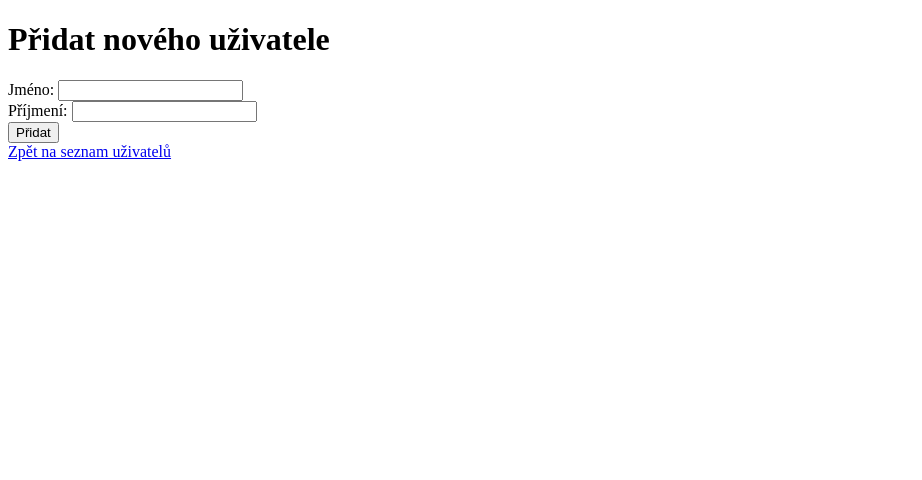
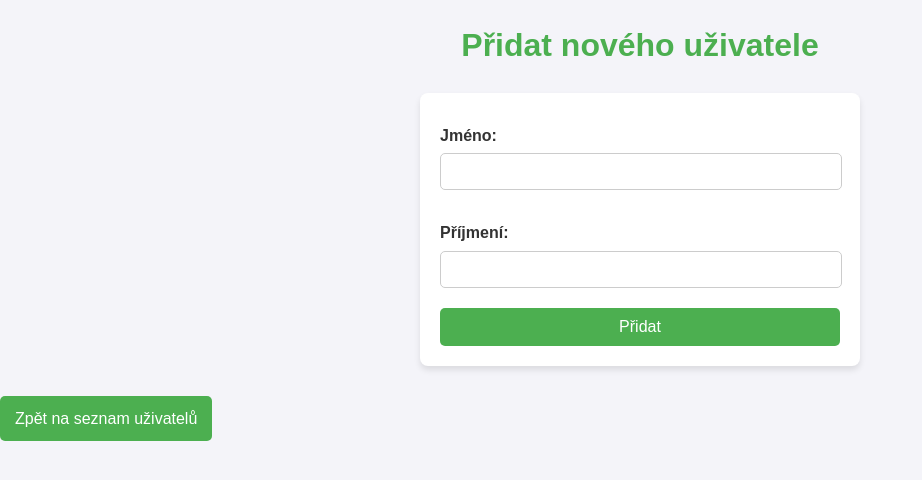
Before and after one commit to Brumlins/kuber_project, a Flask app: page /add_user in a window 1280 px wide. Shown: the top 480 px of the page, without its empty margins (0-922 px from the left). Run offline with Flask 3, Linux system fonts and the light colour scheme.

Commit message:
Add files via upload

```diff
--- /dev/null
+++ b/static/styles.css
@@ -0,0 +1,121 @@
+body {
+    font-family: Arial, sans-serif;
+    margin: 0;
+    padding: 0;
+    background-color: #f4f4f9;
+    color: #333;
+    line-height: 1.6;
+}
+
+h1 {
+    text-align: center;
+    margin-top: 20px;
+    color: #4CAF50;
+}
+
+ul {
+    list-style-type: none;
+    padding: 0;
+}
+
+ul li {
+    margin: 10px 0;
+    font-weight: bold;
+}
+
+a {
+    display: inline-block;
+    text-decoration: none;
+    color: #fff;
+    background-color: #4CAF50;
+    padding: 10px 15px;
+    border-radius: 5px;
+    margin: 10px 0;
+    transition: background-color 0.3s;
+}
+
+a:hover {
+    background-color: #45a049;
+}
+
+form {
+    max-width: 400px;
+    margin: 20px auto;
+    padding: 20px;
+    background: #fff;
+    border-radius: 8px;
+    box-shadow: 0 4px 6px rgba(0, 0, 0, 0.1);
+}
+
+form label {
+    display: block;
+    margin: 10px 0 5px;
+    font-weight: bold;
+}
+
+form input {
+    width: calc(100% - 20px);
+    padding: 10px;
+    margin-bottom: 20px;
+    border: 1px solid #ccc;
+    border-radius: 5px;
+}
+
+form button {
+    width: 100%;
+    padding: 10px;
+    background-color: #4CAF50;
+    color: #fff;
+    border: none;
+    border-radius: 5px;
+    font-size: 16px;
+    cursor: pointer;
+    transition: background-color 0.3s;
+}
+
+form button:hover {
+    background-color: #45a049;
+}
+
+.table-container {
+    max-width: 800px;
+    margin: 20px auto;
+    background: #fff;
+    border-radius: 8px;
+    box-shadow: 0 4px 6px rgba(0, 0, 0, 0.1);
+    overflow: hidden;
+}
+
+.table-container table {
+    width: 100%;
+    border-collapse: collapse;
+}
+
+.table-container th, .table-container td {
+    padding: 15px;
+    text-align: left;
+    border-bottom: 1px solid #ddd;
+}
+
+.table-container th {
+    background-color: #4CAF50;
+    color: white;
+}
+
+.table-container tr:hover {
+    background-color: #f1f1f1;
+}
+
+button {
+    color: #fff;
+    background-color: #f44336;
+    border: none;
+    padding: 5px 10px;
+    border-radius: 5px;
+    cursor: pointer;
+    transition: background-color 0.3s;
+}
+
+button:hover {
+    background-color: #e53935;
+}
--- a/templates/add_user.html
+++ b/templates/add_user.html
@@ -3,6 +3,7 @@
 <head>
     <meta charset="UTF-8">
     <meta name="viewport" content="width=device-width, initial-scale=1.0">
+    <link rel="stylesheet" href="{{ url_for('static', filename='styles.css') }}">
     <title>Přidat uživatele</title>
 </head>
 <body>
--- a/templates/index.html
+++ b/templates/index.html
@@ -3,6 +3,7 @@
 <head>
     <meta charset="UTF-8">
     <meta name="viewport" content="width=device-width, initial-scale=1.0">
+    <link rel="stylesheet" href="{{ url_for('static', filename='styles.css') }}">
     <title>Seznam uživatelů</title>
 </head>
 <body>
```
